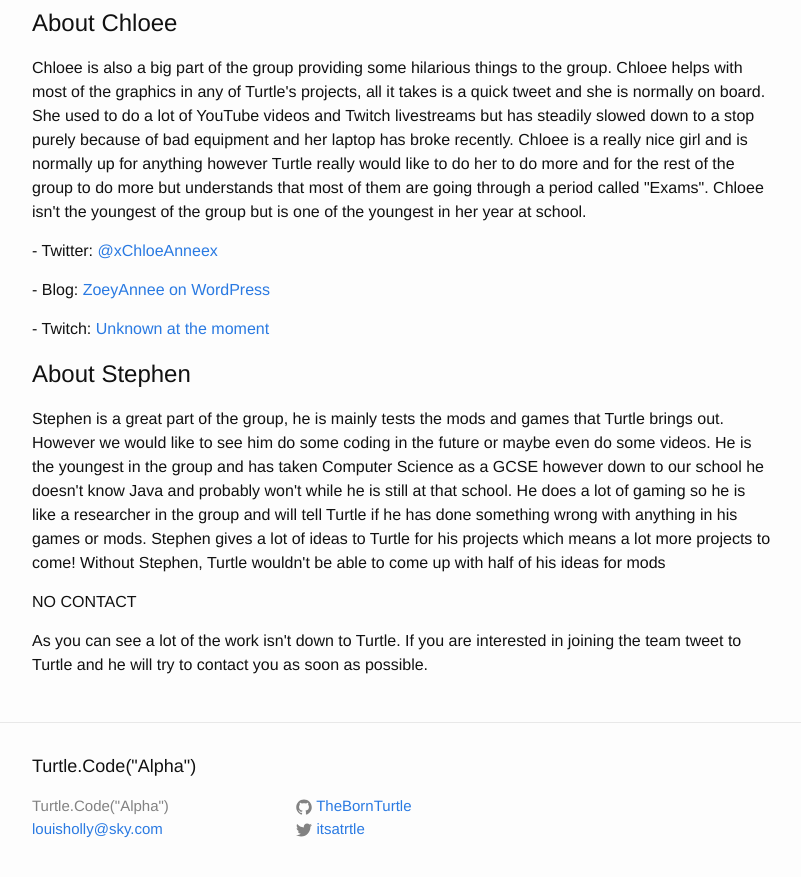
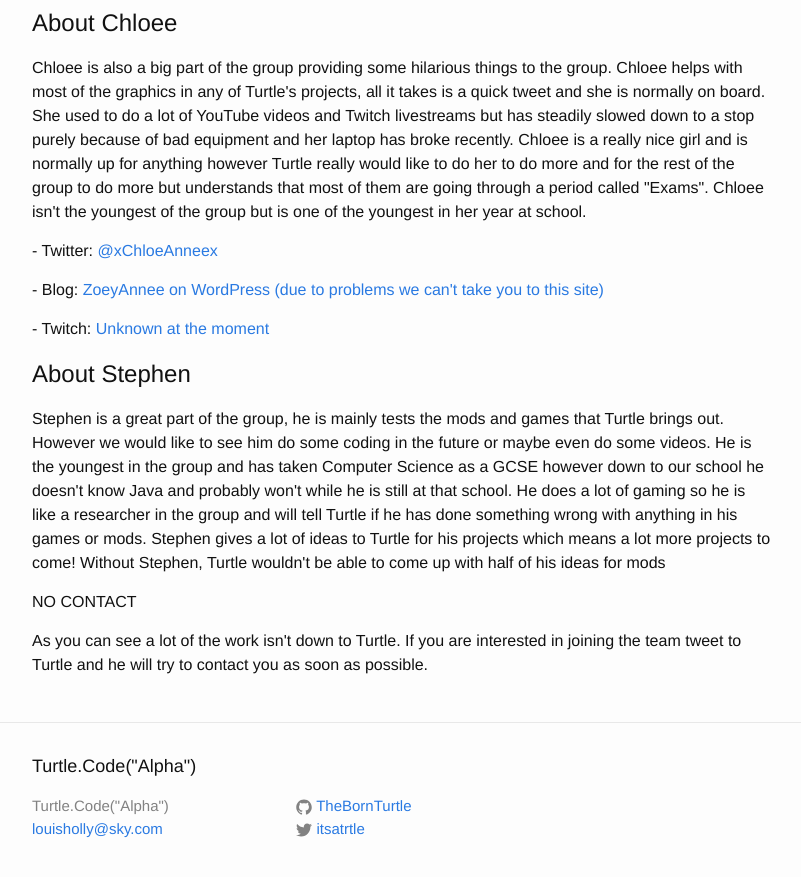
Before and after one commit to xZoeyAnneex/SandStormProject.github.io, a Jekyll site: the page built from about/index.html, in a window 1280 px wide and 900 px high, scrolled down 663 px. Shown: the top 877 px of the window, without its empty margins (238-1039 px from the left). Built offline with Jekyll 4.4.1, drawn with Linux system fonts in a browser that asks for light colours; Markdown is read by kramdown in place of the engine named in the settings.

Commit message:
Update index.html

```diff
--- a/about/index.html
+++ b/about/index.html
@@ -13,7 +13,7 @@ layout: default
 <h2>About Chloee</h2>
 <p>Chloee is also a big part of the group providing some hilarious things to the group. Chloee helps with most of the graphics in any of Turtle's projects, all it takes is a quick tweet and she is normally on board. She used to do a lot of YouTube videos and Twitch livestreams but has steadily slowed down to a stop purely because of bad equipment and her laptop has broke recently. Chloee is a really nice girl and is normally up for anything however Turtle really would like to do her to do more and for the rest of the group to do more but understands that most of them are going through a period called "Exams". Chloee isn't the youngest of the group but is one of the youngest in her year at school.</p>
 <p> - Twitter: <a href="http://twitter.com/xChloeeAnneex">@xChloeAnneex</a></p>
-<p> - Blog: <a href="http://ZoeyAnnee.wordpress.com">ZoeyAnnee on WordPress</a></p>
+<p> - Blog: <a href="http://wordpress.com">ZoeyAnnee on WordPress (due to problems we can't take you to this site)</a></p>
 <p> - Twitch: <a href="http://twitch.tv/">Unknown at the moment</a></p>
 <h2>About Stephen</h2>
 <p>Stephen is a great part of the group, he is mainly tests the mods and games that Turtle brings out. However we would like to see him do some coding in the future or maybe even do some videos. He is the youngest in the group and has taken Computer Science as a GCSE however down to our school he doesn't know Java and probably won't while he is still at that school. He does a lot of gaming so he is like a researcher in the group and will tell Turtle if he has done something wrong with anything in his games or mods. Stephen gives a lot of ideas to Turtle for his projects which means a lot more projects to come! Without Stephen, Turtle wouldn't be able to come up with half of his ideas for mods</p>
```
